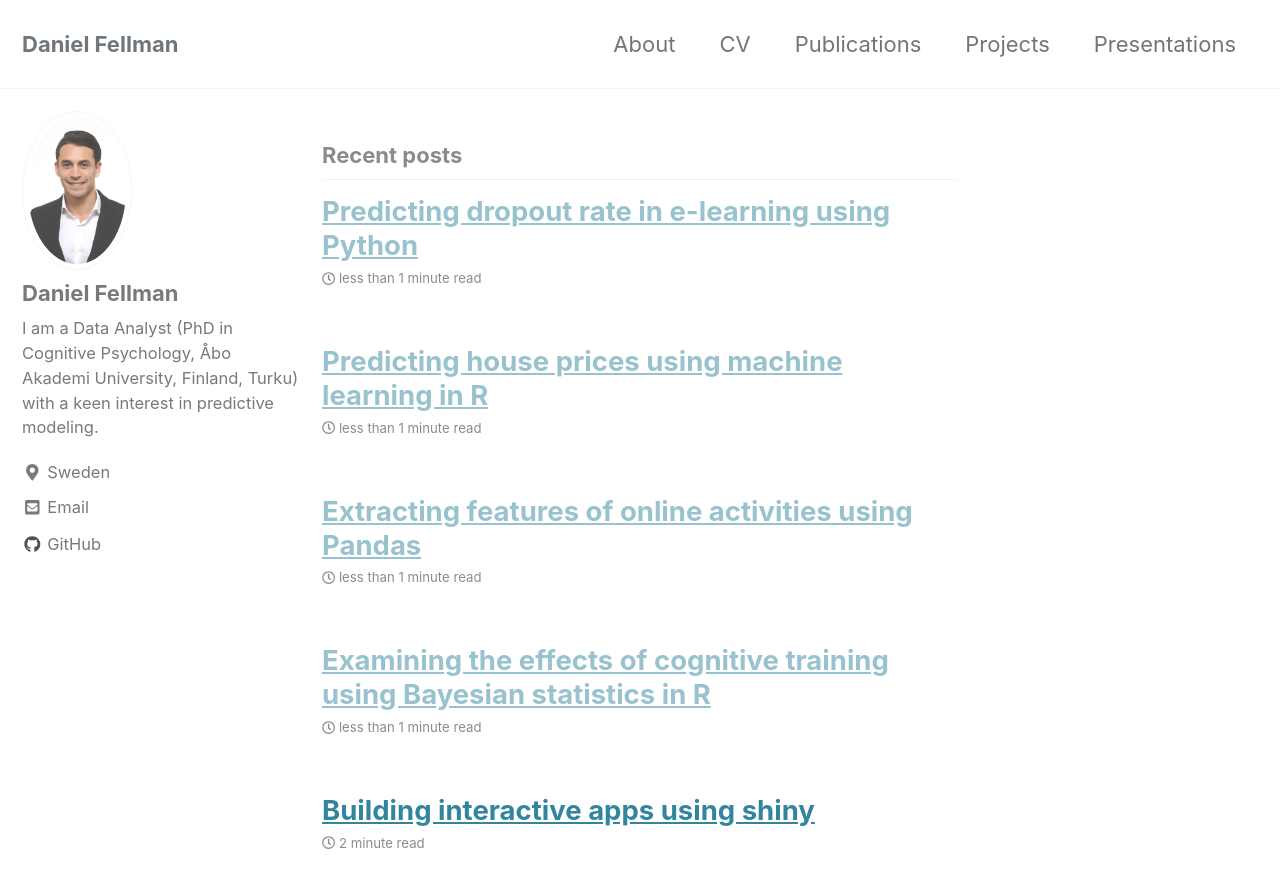
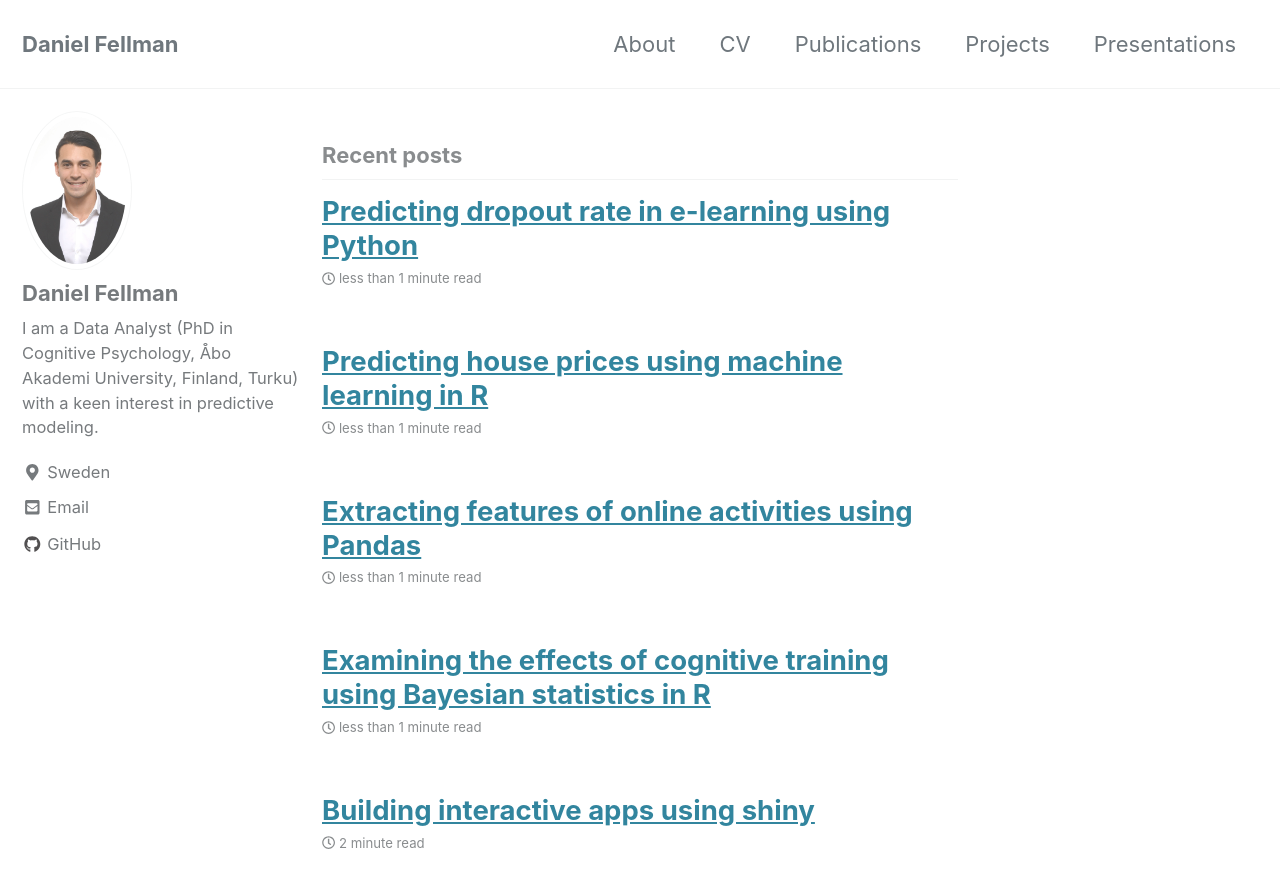
Before and after one commit to danielfellman/danielfellman.github.io, a Jekyll site: the page built from index.html, in a window 1280 px wide and 900 px high. Shown: the top 888 px of the window. Built offline with Jekyll 4.4.1, drawn with Linux system fonts in a browser that asks for light colours; cached includes are drawn as plain includes; nearby versions of some CDN libraries; the list of posts is cut into pages by our own code.

Commit message:
remove opacity from post test

```diff
--- a/_sass/minimal-mistakes/_archive.scss
+++ b/_sass/minimal-mistakes/_archive.scss
@@ -436,3 +436,13 @@
     }
   }
 }
+
+/* Add the rule for non-archived subtitle */
+.archive__subtitle:not(.archive__subtitle--archived) {
+  opacity: 1;
+}
+
+/* Add the rule for non-archived item title */
+.archive__item-title:not(.archive__item-title--archived) a + a {
+  opacity: 1;
+}
```
